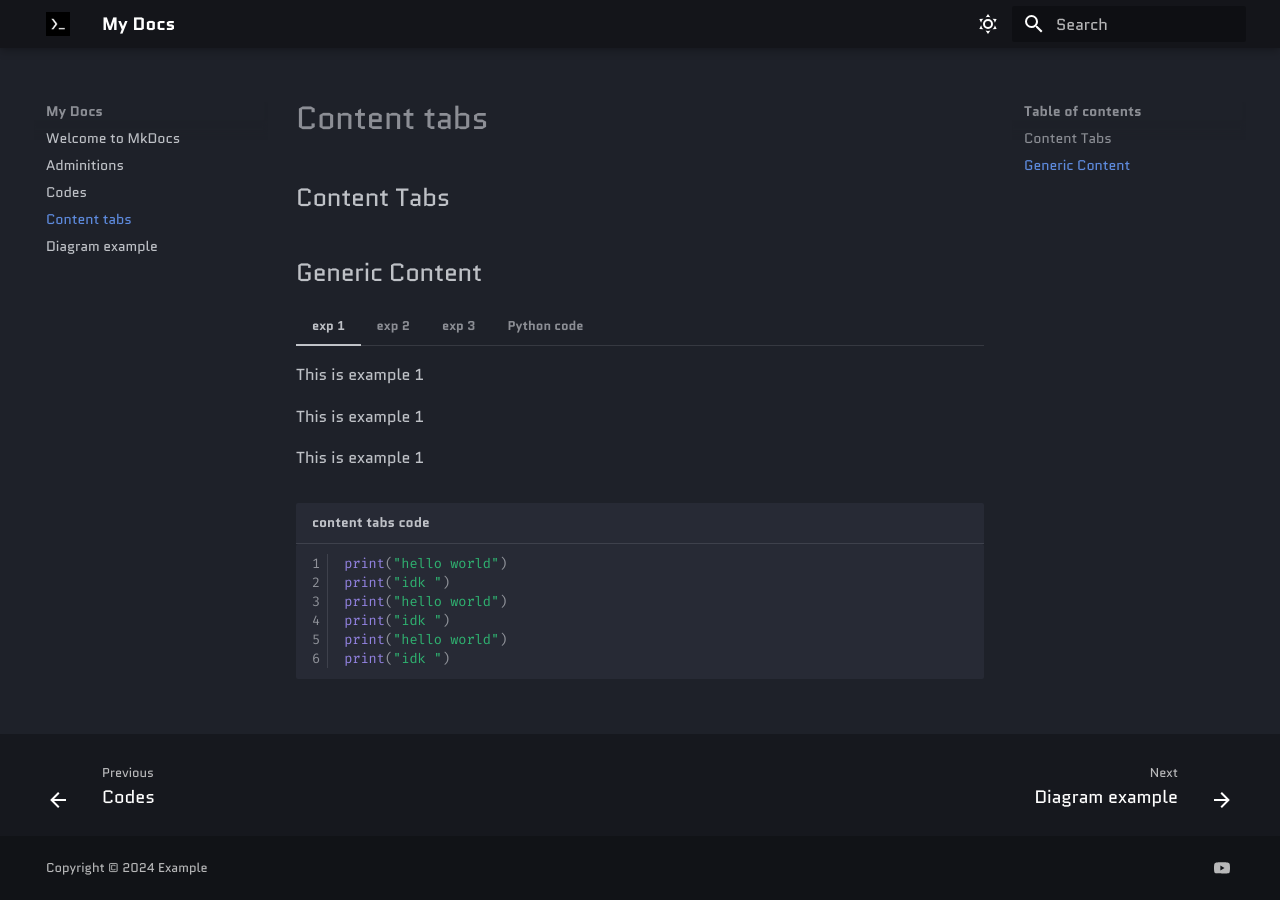
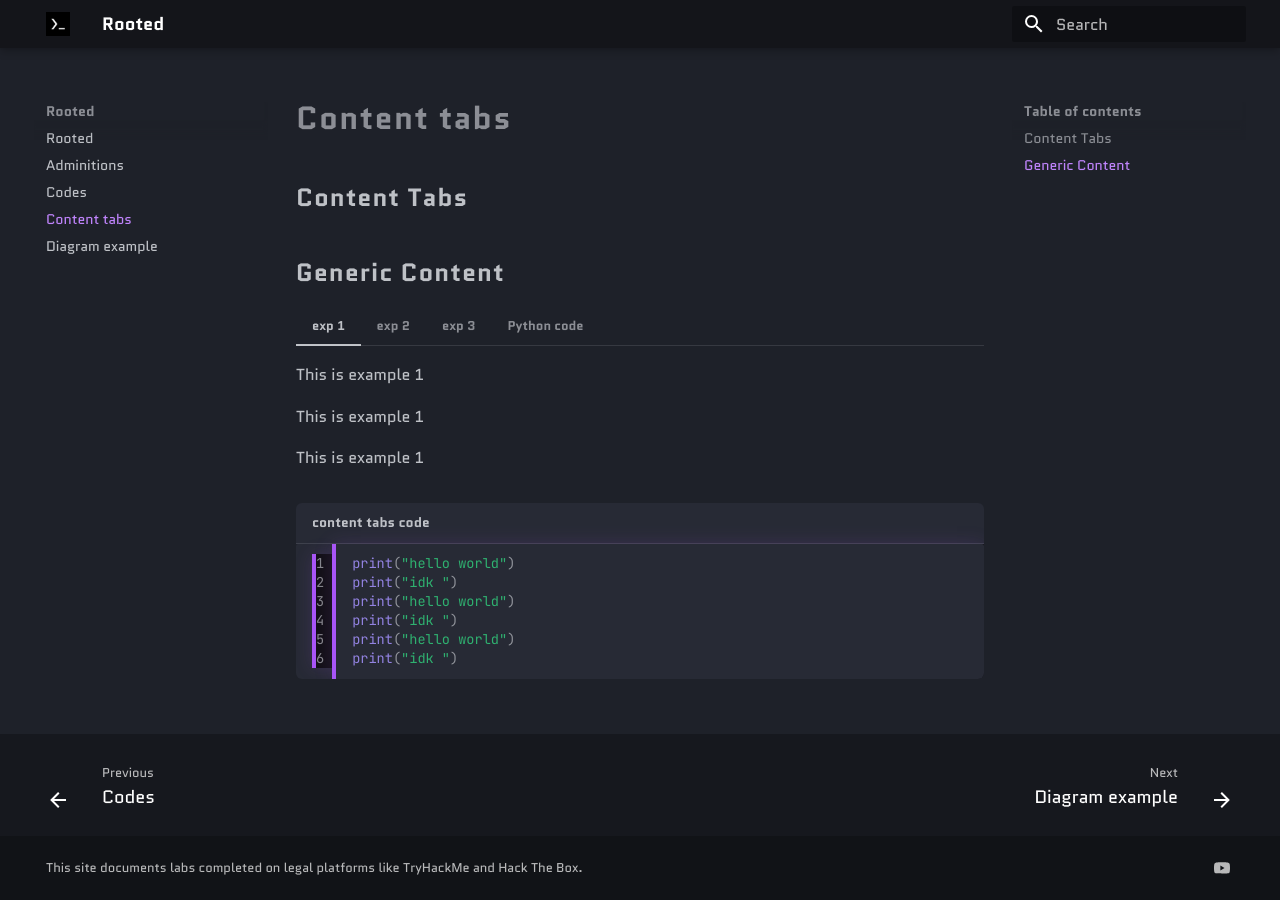
Before and after one commit to INS4NE160/mkdocs_exp, an MkDocs documentation site: the page built from docs/content_tabs.md, in a window 1280 px wide. Built offline with MkDocs 1.6.1 and Material for MkDocs 9.7.7, drawn with Linux system fonts in a browser that asks for light colours.

Commit message:
idk a few changes

```diff
--- /dev/null
+++ b/docs/stylesheets/extra.css
@@ -0,0 +1,120 @@
+/* =========================
+   Purple Team Identity
+   ========================= */
+
+/* Accent color override */
+:root {
+  --md-accent-fg-color: #a855f7; /* purple */
+  --md-primary-fg-color: #1f1b24;
+}
+
+/* Headings: stronger presence */
+.md-typeset h1,
+.md-typeset h2,
+.md-typeset h3 {
+  letter-spacing: 0.04em;
+  font-weight: 600;
+}
+
+/* Add subtle divider glow */
+.md-typeset hr {
+  border: none;
+  height: 1px;
+  background: linear-gradient(
+    to right,
+    transparent,
+    rgba(168, 85, 247, 0.6),
+    transparent
+  );
+  margin: 2rem 0;
+}
+
+/* Code blocks = terminal feel */
+.md-typeset pre {
+  background: #121016;
+  border-left: 4px solid #a855f7;
+  box-shadow: 0 0 18px rgba(168, 85, 247, 0.15);
+}
+
+/* Inline code */
+.md-typeset code {
+  color: #c084fc;
+}
+
+/* Sidebar active item */
+.md-nav__link--active {
+  color: #c084fc !important;
+}
+
+/* Table styling */
+.md-typeset table {
+  border-radius: 6px;
+  overflow: hidden;
+}
+
+.md-typeset thead {
+  background: rgba(168, 85, 247, 0.15);
+}
+
+/* Blockquote = analyst note */
+.md-typeset blockquote {
+  border-left: 4px solid #a855f7;
+  background: rgba(168, 85, 247, 0.08);
+}
+
+.rooted-hero {
+  margin: 2rem 0 3rem 0;
+}
+
+.rooted-tagline {
+  font-size: 1.25rem;
+  color: #c084fc;
+  margin-bottom: 0.5rem;
+}
+
+.rooted-sub {
+  max-width: 650px;
+  opacity: 0.8;
+}
+
+h1#rooted::before {
+  content: "";
+  display: inline-block;
+  width: 1.4em;
+  height: 1.4em;
+  margin-right: 0.6rem;
+  vertical-align: middle;
+
+  background: url("/assets/icons/command-line.svg") no-repeat center;
+  background-size: contain;
+
+  color: #a855f7;
+}
+
+
+h2#what-lives-here::before {
+  content: "";
+  display: inline-block;
+  width: 1em;
+  height: 1em;
+  margin-right: 0.5rem;
+  vertical-align: middle;
+
+  background: url("/assets/icons/archive-box.svg") no-repeat center;
+  background-size: contain;
+  opacity: 0.85;
+}
+
+
+h2#about::before {
+  content: "";
+  display: inline-block;
+  width: 1em;
+  height: 1em;
+  margin-right: 0.5rem;
+  vertical-align: middle;
+
+  background: url("/assets/icons/information-circle.svg") no-repeat center;
+  background-size: contain;
+  opacity: 0.85;
+}
--- a/mkdocs.yml
+++ b/mkdocs.yml
@@ -1,11 +1,13 @@
-site_name: My Docs
+site_name: Rooted
 site_url: https://sitename.example
 theme:
 
   name: material
   font:
     text: Quantico
-    code: Fira Code
+    code: JetBrains Mono
+
+
 
   logo: assets/Termux_Styling.jpeg
   favicon: assets/white.ico
@@ -14,22 +16,14 @@ theme:
 
 
 
+
   palette:
-  # Dark Mode
-    - scheme: slate
-      toggle:
-        icon: material/weather-sunny
-        name: Dark mode
-      primary: black
-      accent: green
+    scheme: slate
+    primary: black
+    accent: purple
 
-  # Light Mode
-    - scheme: default
-      toggle:
-        icon: material/weather-night
-        name: Light mode
-      primary: blue
-      accent: deep purple
+
+
 
 
 markdown_extensions:
@@ -65,4 +59,10 @@ extra:
    # - icon: simple/linkedin
    #   link: https://linkedin.com/in/willettjames
 
-copyright: Copyright &copy; 2024 Example
+extra_css:
+  - stylesheets/extra.css
+
+
+
+
+copyright: "This site documents labs completed on legal platforms like TryHackMe and Hack The Box."
```
Also changed, not shown: docs/footer.html (added, +17 -0 lines), docs/index.md (+36 -13 lines), 3 other files.
